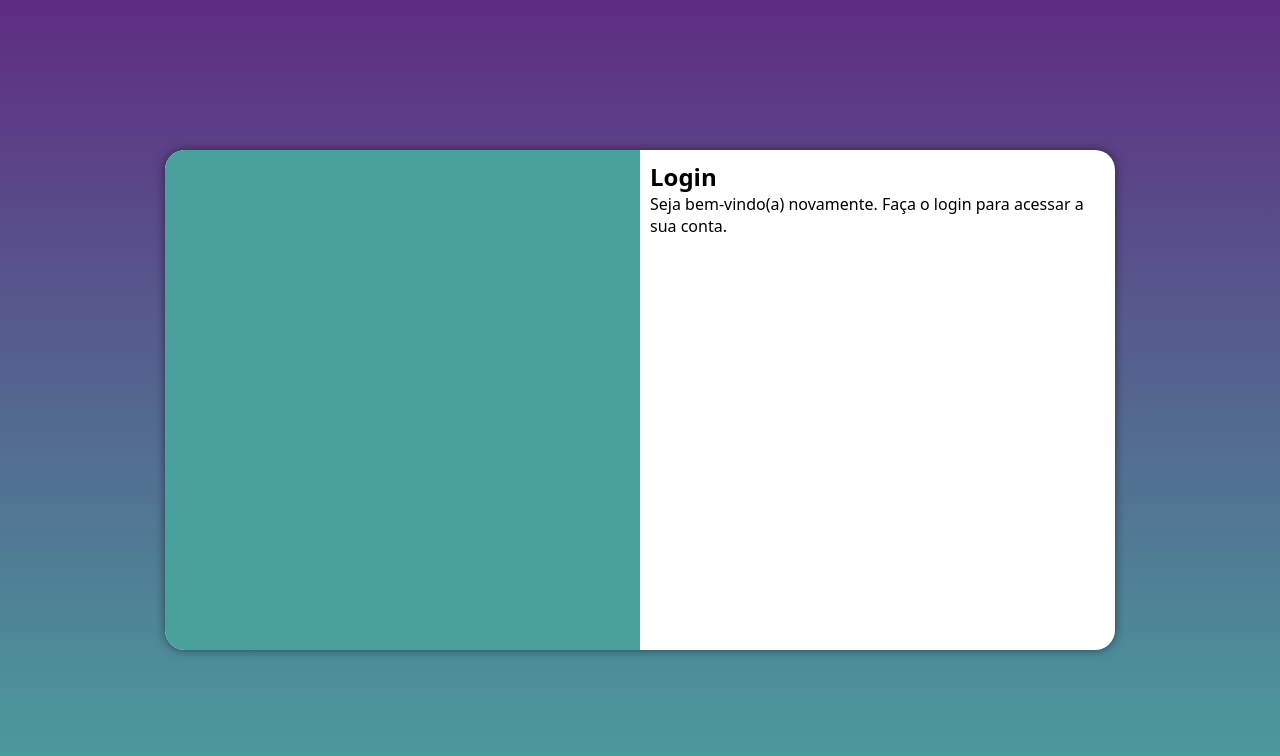
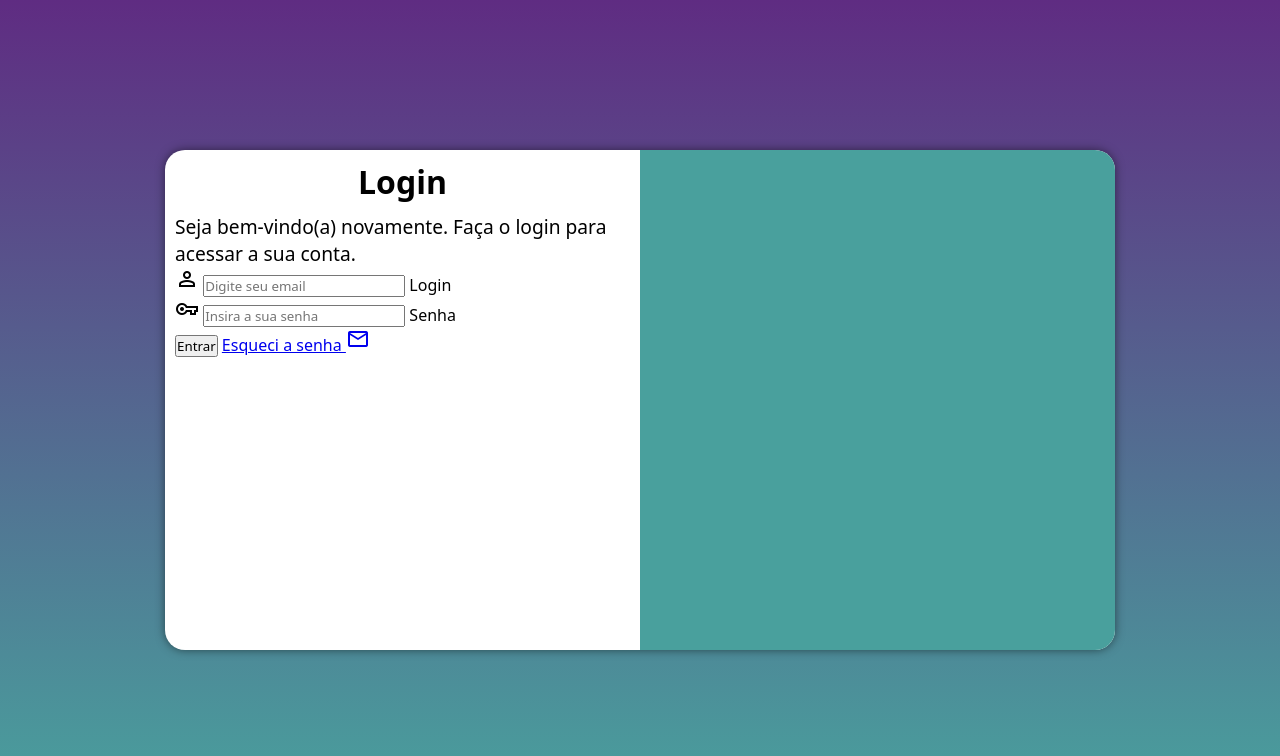
Before and after one commit to Arthursant7s830/projeto-login, a plain HTML site: page index.html in a window 1280 px wide. Drawn offline with nearby package versions, Linux system fonts and the light colour scheme.

Commit message:
criação do formlulário de login

```diff
--- a/estilos/media-query.css
+++ b/estilos/media-query.css
@@ -32,14 +32,22 @@
 
     }
     section#login > div#imagem {
-      float: left;
+      float: right;
       width: 50%;
       height: 100%;
 
     }
 
     section#login > div#formulario {
-        float: right;
+        float: left;
         width: 50%;
     }
+
+    div#formulario > h1  {
+        font-size: 2em;
+      }
+
+    div#formulario > p {
+        font-size:1.2em ;
+    }
 }
--- a/estilos/style.css
+++ b/estilos/style.css
@@ -55,3 +55,12 @@ section#login>div#formulario {
     display: block;
     padding: 10px;
 }
+
+div#formulario > h1  {
+  text-align: center;
+  margin-bottom: 10px;
+}
+
+div#formulario > p {
+    font-size:0.8em ;
+}
--- a/index.html
+++ b/index.html
@@ -6,6 +6,8 @@
     <meta name="viewport" content="width=device-width, initial-scale=1.0">
     <link rel="stylesheet" href="estilos/style.css">
     <link rel="stylesheet" href="estilos/media-query.css">
+    <link href="https://fonts.googleapis.com/css2?family=Material+Symbols+Outlined" rel="stylesheet">
+
     <title>Login</title>
 </head>
 
@@ -20,8 +22,29 @@
                 <h1>Login</h1>
                 <p>Seja bem-vindo(a) novamente. Faça o login para acessar a sua conta.</p>
 
-                <form action="login.php" method="post">
+                <form action="login.php" method="post" autocomplete="off">
+                    <div class="campo">
+                        <span class="material-symbols-outlined">
+                            person
+                        </span>
 
+                        <input type="email" name="login" id="ilogin" placeholder="Digite seu email" autocomplete="email"
+                            required maxlength="30">
+                        <label for="ilogin">Login</label>
+                    </div>
+
+                    <div class="campo">
+                        <span class="material-symbols-outlined">
+                            vpn_key
+                        </span>
+
+                        <input type="password" name="senha" id="isenha" placeholder="Insira a sua senha"
+                            autocomplete="new-password" required minlength="8" maxlength="20">
+                        <label for="isenha">Senha</label>
+                    </div>
+
+                    <input type="submit" value="Entrar">
+                    <a href="esqueci.html">Esqueci a senha <span class="material-symbols-outlined"> mail</span></a>
                 </form>
             </div>
 
```
